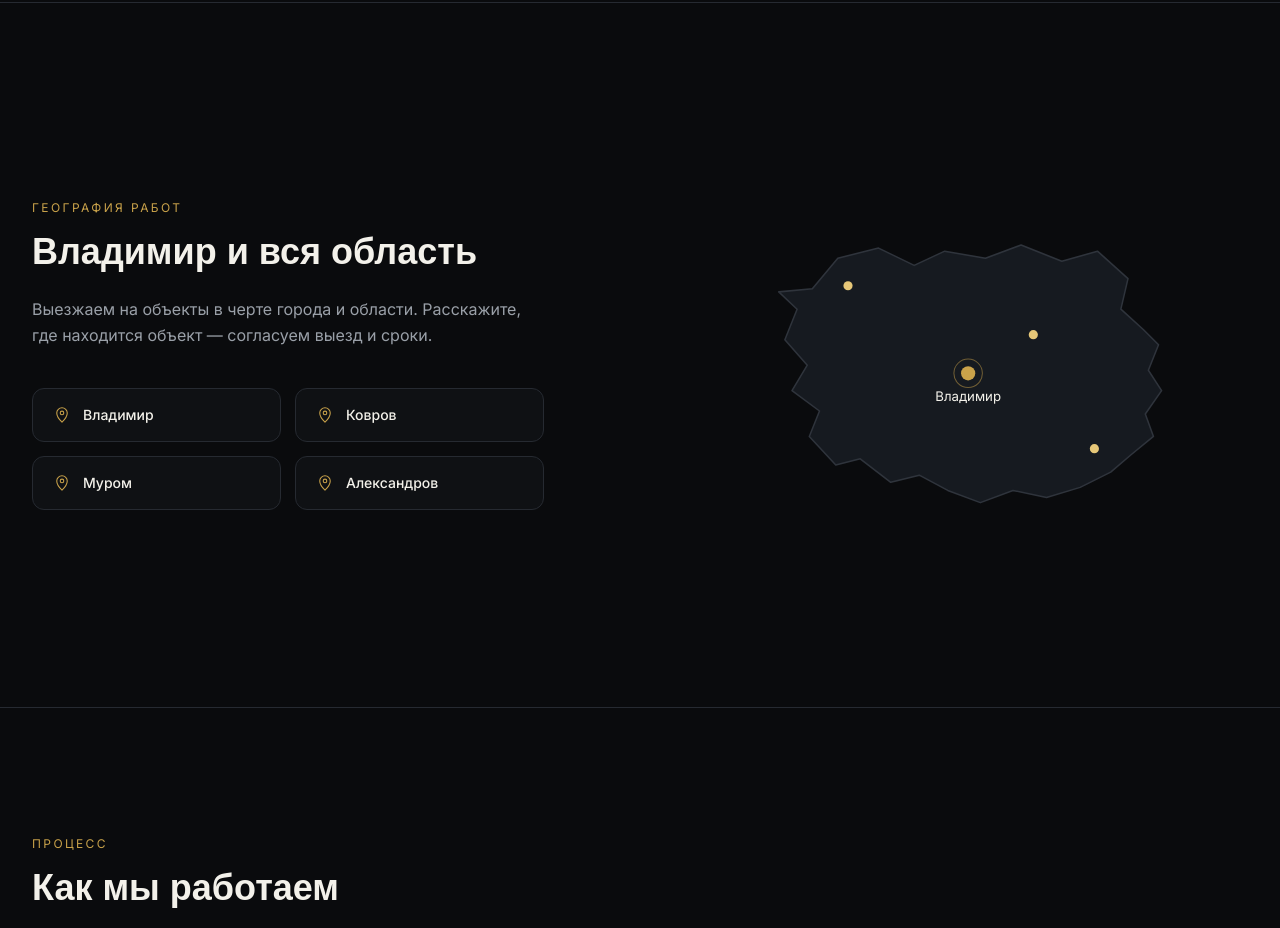
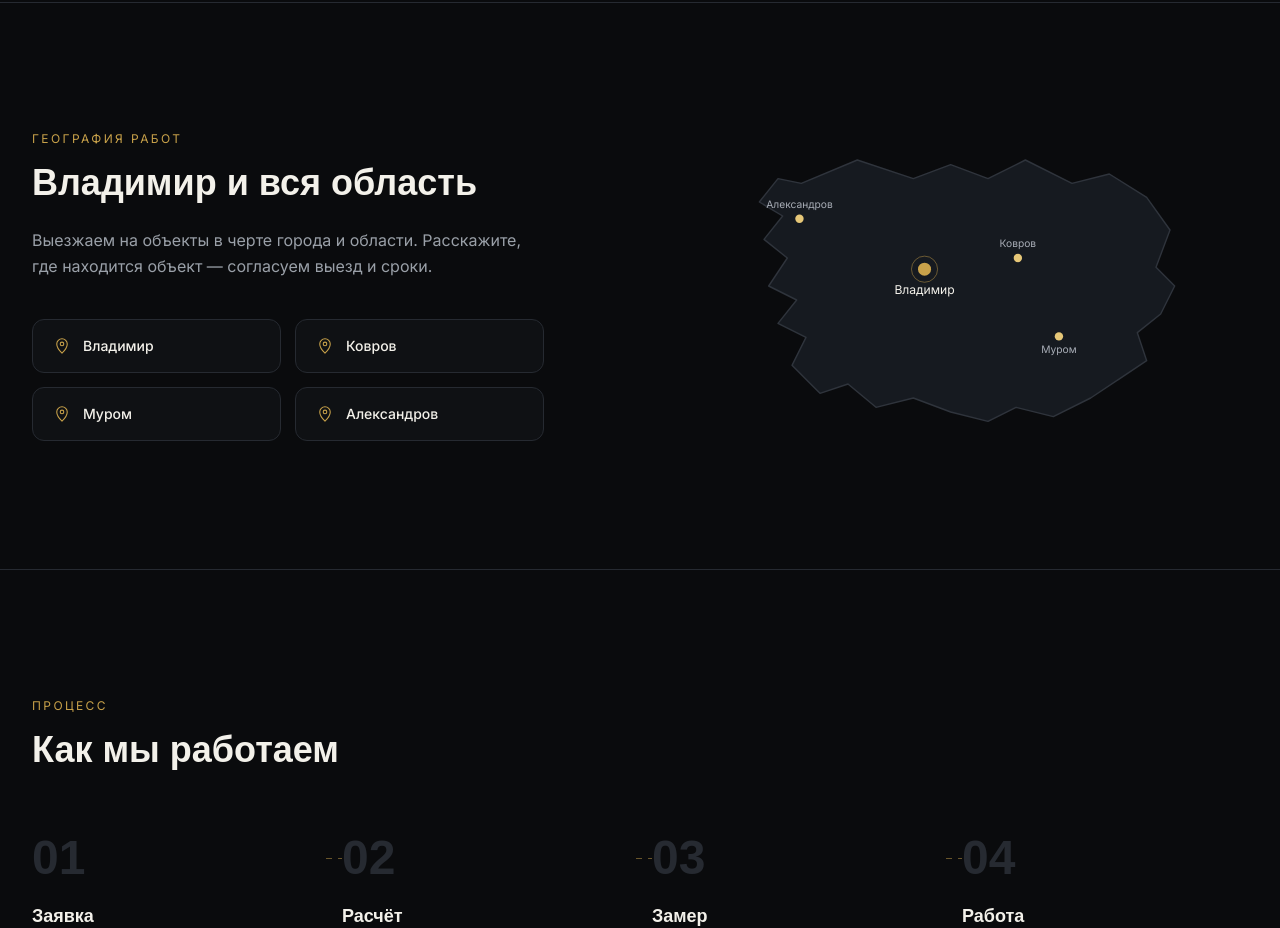
Before and after one commit to komarovsania-cell/promalp-vladimir, a Next.js app: page / in a window 1280 px wide. Shown: the part 4700-5628 px from the top of the page. Built offline with nearby package versions, Linux system fonts and the light colour scheme; a web font is replaced by a local one.

Commit message:
Update SVG dimensions and add new circles and text

```diff
--- a/src/components/Coverage.tsx
+++ b/src/components/Coverage.tsx
@@ -32,27 +32,31 @@ export default function Coverage() {
           </RevealGroup>
         </div>
 
-        <Reveal className="relative aspect-square max-w-md mx-auto w-full" y={20}>
-          <svg viewBox="0 0 440 320" className="w-full h-full">
+        <Reveal className="relative aspect-[8/5] max-w-md mx-auto w-full" y={20}>
+          <svg viewBox="0 0 480 300" className="w-full h-full">
             <path
-              d="M75 95 L100 65 L140 55 L175 72 L205 58 L245 65 L280 52 L320 68 L355 58 L385 85
-                 L378 115 L400 135 L415 150 L405 175 L418 195 L402 218 L410 240 L388 258 L368 275
-                 L338 290 L305 300 L272 293 L240 305 L208 293 L180 278 L152 285 L122 262 L98 268
-                 L72 240 L82 215 L55 195 L70 170 L48 145 L60 115 L42 98 Z"
+              d="M70 40 L130 15 L190 35 L230 20 L270 35 L310 15 L360 40 L400 30 L440 55
+                 L465 90 L450 130 L470 150 L455 180 L430 200 L440 230 L410 250 L380 270
+                 L340 290 L300 280 L270 295 L230 285 L190 270 L150 280 L120 255 L90 265
+                 L60 235 L75 205 L45 190 L65 165 L35 150 L55 120 L30 100 L50 75 L25 60 L45 35 Z"
               fill="#161a20"
               stroke="#2f343c"
               strokeWidth="1.5"
               strokeLinejoin="round"
             />
 
-            <circle cx="110" cy="92" r="4.5" fill="#e6c778" />
-            <circle cx="292" cy="140" r="4.5" fill="#e6c778" />
-            <circle cx="352" cy="252" r="4.5" fill="#e6c778" />
+            <circle cx="302" cy="120" r="4.5" fill="#e6c778" />
+            <text x="302" y="108" textAnchor="middle" fill="#a8adb6" fontSize="11">Ковров</text>
 
-            <circle cx="228" cy="178" r="7" fill="#c9a24a" />
-            <circle cx="228" cy="178" r="14" fill="none" stroke="#c9a24a" strokeWidth="1" opacity="0.5" />
+            <circle cx="346" cy="204" r="4.5" fill="#e6c778" />
+            <text x="346" y="222" textAnchor="middle" fill="#a8adb6" fontSize="11">Муром</text>
 
-            <text x="228" y="205" textAnchor="middle" fill="#f3f1ea" fontSize="13" fontFamily="var(--font-display)">
+            <circle cx="68" cy="78" r="4.5" fill="#e6c778" />
+            <text x="68" y="66" textAnchor="middle" fill="#a8adb6" fontSize="11">Александров</text>
+
+            <circle cx="202" cy="132" r="7" fill="#c9a24a" />
+            <circle cx="202" cy="132" r="14" fill="none" stroke="#c9a24a" strokeWidth="1" opacity="0.5" />
+            <text x="202" y="159" textAnchor="middle" fill="#f3f1ea" fontSize="13" fontFamily="var(--font-display)">
               Владимир
             </text>
           </svg>
```
